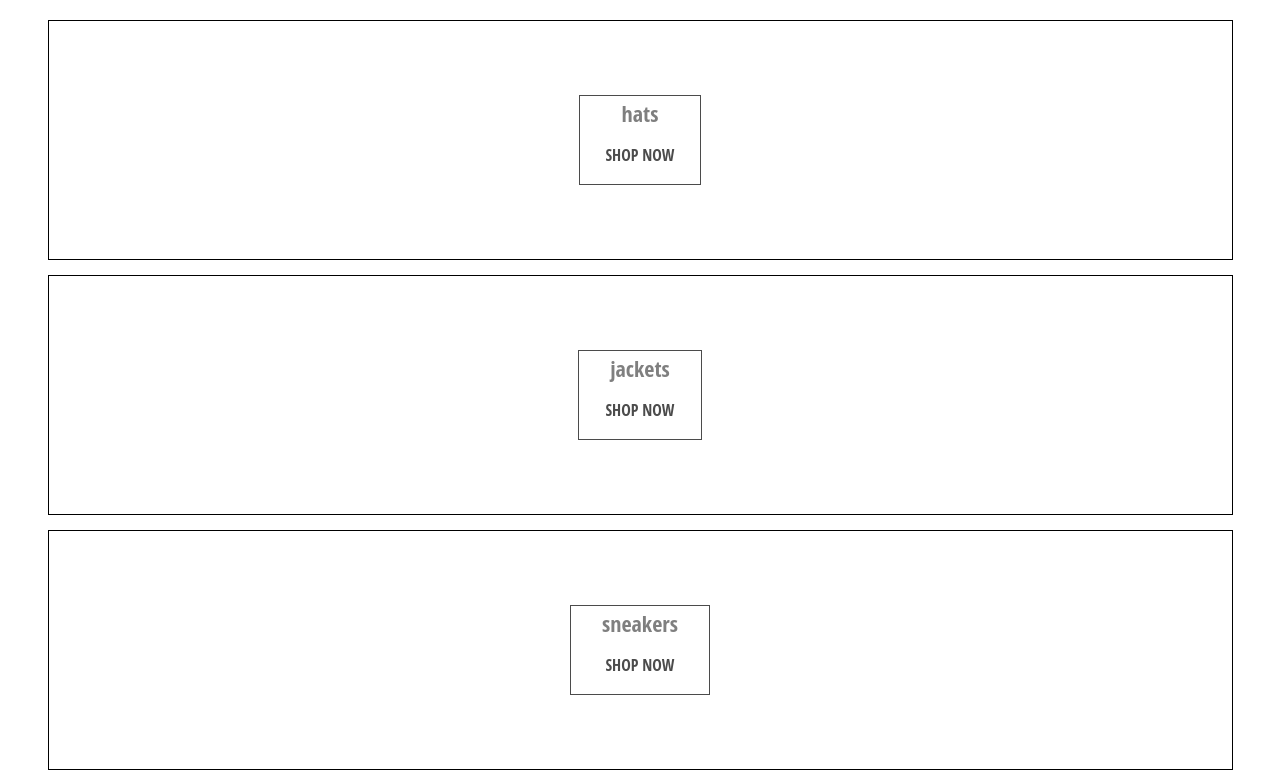
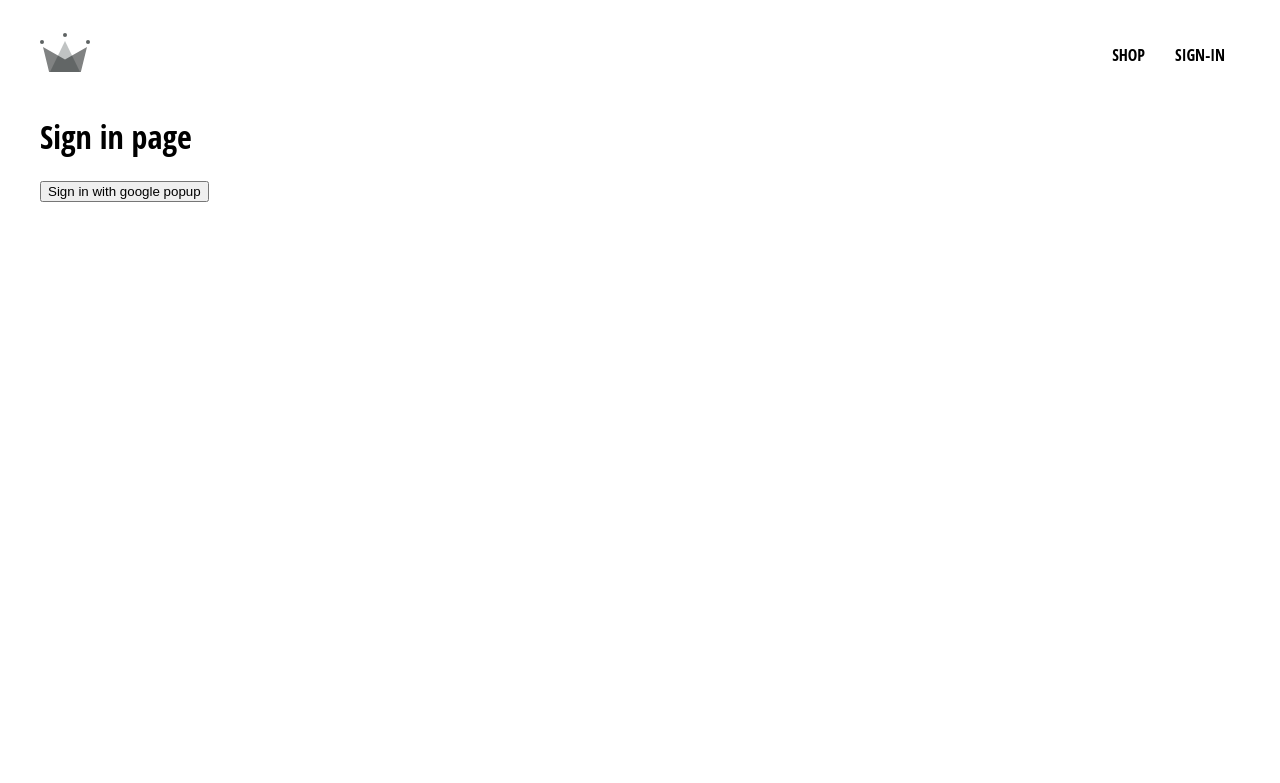
Before and after one commit to jdietrich11/newCrwnClothingW-redux, a React (Create React App) app: page /sign-in in a window 1280 px wide. Shown: the top 783 px of the page. Built offline with nearby package versions, Linux system fonts and the light colour scheme.

Commit message:
started with firebase

```diff
--- a/package.json
+++ b/package.json
@@ -6,9 +6,12 @@
     "@testing-library/jest-dom": "^5.16.4",
     "@testing-library/react": "^13.1.1",
     "@testing-library/user-event": "^13.5.0",
+    "firebase": "^9.6.11",
     "node-sass": "^7.0.1",
     "react": "^18.0.0",
     "react-dom": "^18.0.0",
+    "react-router": "^6.3.0",
+    "react-router-dom": "^6.3.0",
     "react-scripts": "5.0.1",
     "sass": "^1.50.1",
     "web-vitals": "^2.1.4"
--- a/src/components/app/app.jsx
+++ b/src/components/app/app.jsx
@@ -1,39 +1,22 @@
 import React from "react";
+import { Route, Routes } from "react-router-dom";
 
-import Directory from "../directory/directory";
+import Header from "../../routes/header/header";
+import Home from "../../routes/home/home";
+import SignIn from "../../routes/sign-in/sign-in";
 
 import "./app.styles.scss";
 
-const categories = [
-  {
-    id: 1,
-    title: "hats",
-    imageUrl: "https://i.ibb.co/cvpntL1/hats.png",
-  },
-  {
-    id: 2,
-    title: "jackets",
-    imageUrl: "https://i.ibb.co/px2tCc3/jackets.png",
-  },
-  {
-    id: 3,
-    title: "sneakers",
-    imageUrl: "https://i.ibb.co/0jqHpnp/sneakers.png",
-  },
-  {
-    id: 4,
-    title: "womens",
-    imageUrl: "https://i.ibb.co/GCCdy8t/womens.png",
-  },
-  {
-    id: 5,
-    title: "mens",
-    imageUrl: "https://i.ibb.co/R70vBrQ/men.png",
-  },
-];
-
 const App = () => {
-  return <Directory categories={categories} />;
+  return (
+    <div>
+      <Header />
+      <Routes>
+        <Route path="/" element={<Home />} />
+        <Route path="/sign-in" element={<SignIn />} />
+      </Routes>
+    </div>
+  );
 };
 
 export default App;
--- a/src/index.js
+++ b/src/index.js
@@ -1,5 +1,6 @@
 import React from "react";
 import ReactDOM from "react-dom/client";
+import { BrowserRouter } from "react-router-dom";
 
 import App from "./components/app/app";
 
@@ -7,4 +8,10 @@ import "./index.scss";
 
 const root = ReactDOM.createRoot(document.querySelector("#root"));
 
-root.render(<App />);
+root.render(
+  <React.StrictMode>
+    <BrowserRouter>
+      <App />
+    </BrowserRouter>
+  </React.StrictMode>
+);
--- /dev/null
+++ b/src/routes/header/header.jsx
@@ -0,0 +1,26 @@
+import React from "react";
+import { Link } from "react-router-dom";
+
+import { ReactComponent as CrwnLogo } from "../../assets/crown.svg";
+
+import "./header.scss";
+
+const Header = () => {
+  return (
+    <div className="navigation">
+      <Link className="logo-container" to="/">
+        <CrwnLogo className="logo" />
+      </Link>
+      <div className="nav-links-container">
+        <Link className="nav-link" to="/shop">
+          SHOP
+        </Link>
+        <Link className="nav-link" to="/sign-in">
+          SIGN-IN
+        </Link>
+      </div>
+    </div>
+  );
+};
+
+export default Header;
--- /dev/null
+++ b/src/routes/header/header.scss
@@ -0,0 +1,25 @@
+.navigation {
+  height: 70px;
+  width: 100%;
+  display: flex;
+  justify-content: space-between;
+  align-items: center;
+  margin-bottom: 25px;
+
+  .logo-container {
+    width: 70px;
+  }
+
+  .nav-links-container {
+    width: 50%;
+    height: 100%;
+    display: flex;
+    align-items: center;
+    justify-content: flex-end;
+
+    .nav-link {
+      padding: 10px 15px;
+      cursor: pointer;
+    }
+  }
+}
--- /dev/null
+++ b/src/routes/home/home.jsx
@@ -0,0 +1,37 @@
+import React from "react";
+
+import Directory from "../../components/directory/directory";
+
+const categories = [
+  {
+    id: 1,
+    title: "hats",
+    imageUrl: "https://i.ibb.co/cvpntL1/hats.png",
+  },
+  {
+    id: 2,
+    title: "jackets",
+    imageUrl: "https://i.ibb.co/px2tCc3/jackets.png",
+  },
+  {
+    id: 3,
+    title: "sneakers",
+    imageUrl: "https://i.ibb.co/0jqHpnp/sneakers.png",
+  },
+  {
+    id: 4,
+    title: "womens",
+    imageUrl: "https://i.ibb.co/GCCdy8t/womens.png",
+  },
+  {
+    id: 5,
+    title: "mens",
+    imageUrl: "https://i.ibb.co/R70vBrQ/men.png",
+  },
+];
+
+const Home = () => {
+  return <Directory categories={categories} />;
+};
+
+export default Home;
--- /dev/null
+++ b/src/routes/sign-in/sign-in.jsx
@@ -0,0 +1,17 @@
+import React from "react";
+import { signInWithGooglePopup } from "../../utils/firebase/firebase.utils";
+
+const SignIn = () => {
+  const logGoogleUser = async () => {
+    const res = await signInWithGooglePopup();
+    console.log(res);
+  };
+  return (
+    <div>
+      <h1>Sign in page</h1>
+      <button onClick={logGoogleUser}>Sign in with google popup</button>
+    </div>
+  );
+};
+
+export default SignIn;
--- /dev/null
+++ b/src/utils/firebase/firebase.utils.js
@@ -0,0 +1,26 @@
+import { initializeApp } from "firebase/app";
+import {
+  getAuth,
+  signInWithRedirect,
+  signInWithPopup,
+  GoogleAuthProvider,
+} from "firebase/auth";
+
+const firebaseConfig = {
+  apiKey: "AIzaSyA16hDop6fH-fZF3qPTOISrLLobT_CksjQ",
+  authDomain: "newcrwn-clothing-db.firebaseapp.com",
+  projectId: "newcrwn-clothing-db",
+  storageBucket: "newcrwn-clothing-db.appspot.com",
+  messagingSenderId: "301157441283",
+  appId: "1:301157441283:web:127a6af1f6a0376584d336",
+};
+
+const firebaseApp = initializeApp(firebaseConfig);
+
+const provider = new GoogleAuthProvider();
+provider.setCustomParameters({
+  prompt: "select_account",
+});
+
+export const auth = getAuth();
+export const signInWithGooglePopup = () => signInWithPopup(auth, provider);
```
Also changed, not shown: src/assets/crown.svg (added), 1 other file (tests, documents, lock files or other folders).
